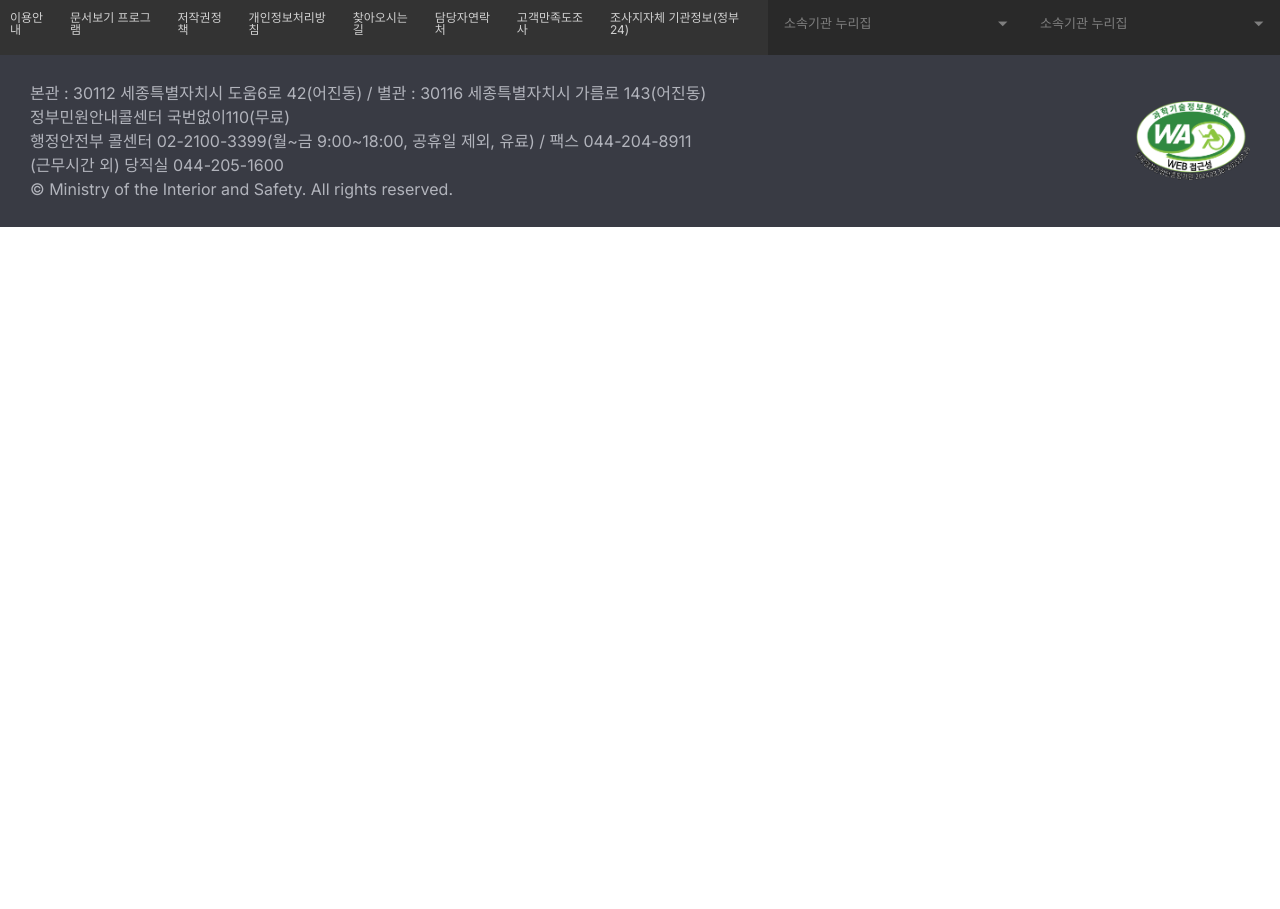
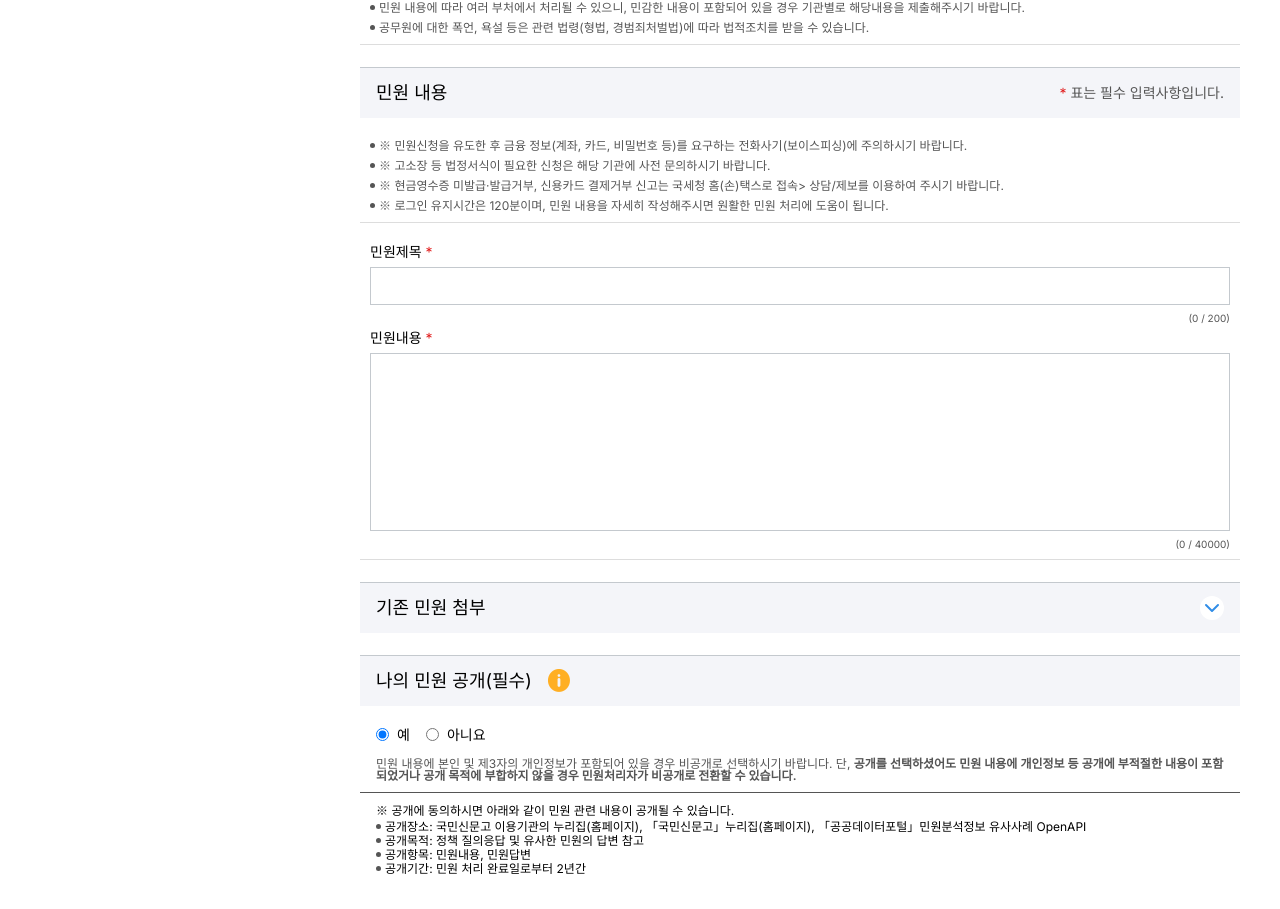
Before and after one commit to Rookeys/good-public-validator, a Next.js app: page /civilComplaintRequest/validation in a window 1280 px wide. Shown: the part 551-1460 px from the top of the page. Before the commit the page ends 800 px from the top, so only its background shows below. Built offline with nearby package versions, Linux system fonts and the light colour scheme.

Commit message:
feat: implement validation page

```diff
--- a/app/(routes)/civilComplaintRequest/validation/page.tsx
+++ b/app/(routes)/civilComplaintRequest/validation/page.tsx
@@ -1,9 +1,35 @@
+"use client";
+
 import { Announcement } from "@/components/announcement";
 import Stepper from "@/components/common/stepper";
 import { Sidebar } from "@/components/sidebar";
 import { SmallBanner } from "@/components/smallBanner";
+import { Button } from "@/components/ui/button";
+import { ChevronDownCircleIcon, ChevronDownIcon } from "lucide-react";
+import Image from "next/image";
+import { useState } from "react";
+
+const cautions = [
+  "제목과 내용은 접수 후 수정, 삭제가 불가능하므로 다시 확인하시고 신청해 주시기 바랍니다.",
+  "규제 관련 민원의 경우 규제개혁신문고로 이관될 수 있습니다.",
+  "신고성 민원의 경우 청렴포털시스템으로 이관될 수 있습니다.",
+  "허위신고 등은 명예훼손, 무고죄 등으로 처벌될 수 있습니다.",
+  "민원 내용에 따라 여러 부처에서 처리될 수 있으니, 민감한 내용이 포함되어 있을 경우 기관별로 해당내용을 제출해주시기 바랍니다.",
+  "공무원에 대한 폭언, 욕설 등은 관련 법령(형법, 경범죄처벌법)에 따라 법적조치를 받을 수 있습니다.",
+];
+
+const cautions2 = [
+  "※ 민원신청을 유도한 후 금융 정보(계좌, 카드, 비밀번호 등)를 요구하는 전화사기(보이스피싱)에 주의하시기 바랍니다.",
+  "※ 고소장 등 법정서식이 필요한 신청은 해당 기관에 사전 문의하시기 바랍니다.",
+  "※ 현금영수증 미발급·발급거부, 신용카드 결제거부 신고는 국세청 홈(손)택스로 접속> 상담/제보를 이용하여 주시기 바랍니다.",
+  "※ 로그인 유지시간은 120분이며, 민원 내용을 자세히 작성해주시면 원활한 민원 처리에 도움이 됩니다.",
+];
 
 export default function Write() {
+  const [firstInput, setFirstInput] = useState("");
+  const [secondInput, setSecondInput] = useState("");
+  const [thirdInput, setThirdInput] = useState(true);
+
   return (
     <section className="w-full justify-center mt-[40px] flex gap-[60px]">
       <Sidebar />
@@ -11,13 +37,192 @@ export default function Write() {
         <SmallBanner />
         <Announcement />
         <Stepper step={1} />
-        <article className="mt-[30px] flex justify-between bg-[#f4f5f9] items-center border-t border-solid border-[#c4c9ce]">
-          <div className="p-[16px] text-[18px]">신청인 기본 정보</div>
+        <ul className="flex flex-col gap-[8px] p-[10px] border-b-[1px] border-solid border-[#dddddd]">
+          {cautions.map((caution, index) => (
+            <li key={caution} className="flex gap-[4px] items-center">
+              <span className="bg-[#555555] w-[5px] h-[5px] rounded-full" />
+              <span className="text-[#555555] text-[12px]">{caution}</span>
+            </li>
+          ))}
+        </ul>
+        <article className="mt-[10px] flex justify-between bg-[#f4f5f9] items-center border-t border-solid border-[#c4c9ce]">
+          <div className="p-[16px] text-[18px]">민원 내용</div>
           <div className="flex p-[16px] text-[14px] text-[#555] gap-[4px]">
             <span className="text-[#e11d1d]">*</span>
             <span>표는 필수 입력사항입니다.</span>
           </div>
         </article>
+        <ul className="flex flex-col gap-[8px] p-[10px] border-b-[1px] border-solid border-[#dddddd]">
+          {cautions2.map((caution, index) => (
+            <li key={caution} className="flex gap-[4px] items-center">
+              <span className="bg-[#555555] w-[5px] h-[5px] rounded-full" />
+              <span className="text-[#555555] text-[12px]">{caution}</span>
+            </li>
+          ))}
+        </ul>
+
+        <div className="flex flex-col gap-[8px] p-[10px] border-b-[1px] border-solid border-[#dddddd]">
+          <label htmlFor="name" className="text-[14px]">
+            민원제목 <span className="text-[#e11d1d]">*</span>
+          </label>
+          <input
+            type="text"
+            id="name"
+            value={firstInput}
+            onChange={(e) => setFirstInput(e.target.value)}
+            className="border border-solid border-[#c4c9ce] p-[8px] rounded"
+            max={200}
+          />
+          <div className="w-full flex justify-end">
+            <span className="text-[10px] text-[#555555]">{`(${firstInput.length} / 200)`}</span>
+          </div>
+
+          <label htmlFor="name" className="text-[14px]">
+            민원내용 <span className="text-[#e11d1d]">*</span>
+          </label>
+
+          <textarea
+            className="border border-solid border-[#c4c9ce] p-[8px] rounded resize-none"
+            name="pttnCntnCl"
+            id="pttnCntnCl"
+            data-limit="40000"
+            rows={10}
+            title="민원내용"
+            value={secondInput}
+            onChange={(e) => setSecondInput(e.target.value)}
+            maxLength={40000}
+          />
+          <div className="w-full flex justify-end">
+            <span className="text-[10px] text-[#555555]">{`(${secondInput.length} / 40000)`}</span>
+          </div>
+        </div>
+
+        <article className="mt-[10px] flex justify-between bg-[#f4f5f9] items-center border-t border-solid border-[#c4c9ce] pr-4">
+          <div className="p-[16px] text-[18px]">기존 민원 첨부</div>
+          <div className="w-6 h-6 bg-white rounded-full">
+            <ChevronDownIcon className="text-secondary w-6 h-6" />
+          </div>
+        </article>
+
+        <article className="mt-[10px] flex bg-[#f4f5f9] items-center border-t border-solid border-[#c4c9ce]">
+          <div className="p-[16px] text-[18px]">나의 민원 공개(필수)</div>
+          <Image
+            src="/images/exclamation.png"
+            alt="exclamation"
+            width={22}
+            height={23}
+          />
+        </article>
+
+        <div className="px-4 border-b-[1px] border-solid border-[#555555] py-[10px]">
+          <div className="flex gap-4 pb-4">
+            <label
+              htmlFor="yes"
+              className="text-[14px] flex items-center gap-2"
+            >
+              <input
+                type="radio"
+                id="yes"
+                name="answer"
+                value="yes"
+                checked={thirdInput}
+                onChange={() => setThirdInput(true)}
+              />
+              예
+            </label>
+            <label htmlFor="no" className="text-[14px] flex items-center gap-2">
+              <input
+                type="radio"
+                id="no"
+                name="answer"
+                value="no"
+                checked={!thirdInput}
+                onChange={() => setThirdInput(false)}
+              />
+              아니요
+            </label>
+          </div>
+
+          <p className="text-[12px] text-[#555555]">
+            민원 내용에 본인 및 제3자의 개인정보가 포함되어 있을 경우 비공개로
+            선택하시기 바랍니다. 단,{" "}
+            <span className="font-semibold">
+              공개를 선택하셨어도 민원 내용에 개인정보 등 공개에 부적절한 내용이
+              포함되었거나 공개 목적에 부합하지 않을 경우 민원처리자가 비공개로
+              전환할 수 있습니다.
+            </span>
+          </p>
+        </div>
+
+        <div className="px-4">
+          <p className="text-[12px] pb-[4px]">
+            ※ 공개에 동의하시면 아래와 같이 민원 관련 내용이 공개될 수 있습니다.
+          </p>
+          <ul className="text-[12px] flex flex-col gap-[2px]">
+            <li className="flex items-center gap-[4px]">
+              <div className="w-[5px] h-[5px] rounded-full bg-[#555555]" />
+              <p>
+                공개장소: 국민신문고 이용기관의 누리집(홈페이지),
+                「국민신문고」누리집(홈페이지), 「공공데이터포털」민원분석정보
+                유사사례 OpenAPI
+              </p>
+            </li>
+            <li className="flex items-center gap-[4px]">
+              <div className="w-[5px] h-[5px] rounded-full bg-[#555555]" />
+              <p>공개목적: 정책 질의응답 및 유사한 민원의 답변 참고</p>
+            </li>
+            <li className="flex items-center gap-[4px]">
+              <div className="w-[5px] h-[5px] rounded-full bg-[#555555]" />
+              <p>공개항목: 민원내용, 민원답변</p>
+            </li>
+            <li className="flex items-center gap-[4px]">
+              <div className="w-[5px] h-[5px] rounded-full bg-[#555555]" />
+              <p>공개기간: 민원 처리 완료일로부터 2년간</p>
+            </li>
+          </ul>
+        </div>
+        <div className="w-full flex justify-between items-center py-6">
+          <div className="flex gap-4">
+            <Button
+              variant={"default"}
+              type="button"
+              className="rounded-full hover:border-[1px] hover:border-solid hover:border-secondary hover:bg-white hover:text-secondary  ! py-2 !px-6 !font-normal !text-[14px] bg-[#555555]"
+            >
+              이전
+            </Button>
+            <Button
+              variant={"default"}
+              type="button"
+              className="rounded-full hover:border-[1px] hover:border-solid hover:border-secondary hover:bg-white hover:text-secondary  ! py-2 !px-6 !font-normal !text-[14px] bg-[#555555]"
+            >
+              취소
+            </Button>
+          </div>
+
+          <div className="flex gap-4">
+            <Button
+              variant={"default"}
+              type="button"
+              className="rounded-full hover:border-[1px] hover:border-solid hover:border-secondary hover:bg-white hover:text-secondary  ! py-2 !px-6 !font-normal !text-[14px] bg-white text-black border-[1px] border-solid border-[#555555]"
+            >
+              불러오기
+            </Button>
+            <Button
+              variant={"default"}
+              type="button"
+              className="rounded-full hover:border-[1px] hover:border-solid hover:border-secondary hover:bg-white hover:text-secondary  ! py-2 !px-6 !font-normal !text-[14px] bg-white text-black border-[1px] border-solid border-[#555555]"
+            >
+              임시저장
+            </Button>
+            <Button
+              variant={"default"}
+              type="button"
+              className="rounded-full hover:border-[1px] hover:border-solid hover:border-secondary hover:bg-white hover:text-secondary  ! py-2 !px-6 !font-normal !text-[14px] bg-secondary text-white border-[1px] border-solid border-[#555555]"
+            >
+              신청
+            </Button>
+          </div>
+        </div>
       </section>
     </section>
   );
--- a/app/styles/globals.css
+++ b/app/styles/globals.css
@@ -151,3 +151,9 @@ a {
 a:hover {
   text-decoration: underline;
 }
+
+
+
+input[type='radio']:checked {
+  background-color: #318de7;
+}
```
Also changed, not shown: public/images/exclamation.png (added).
